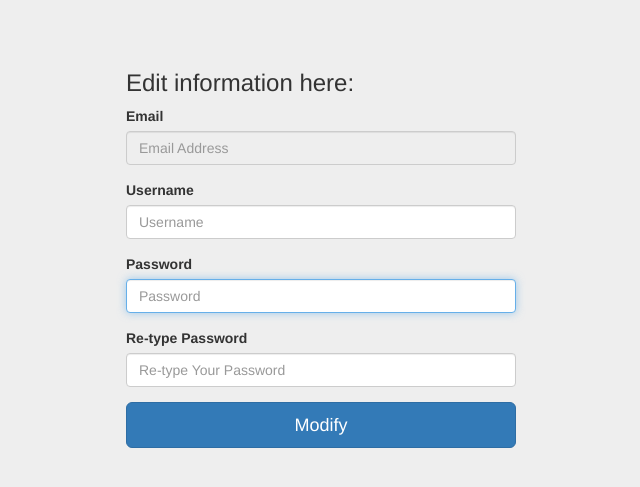
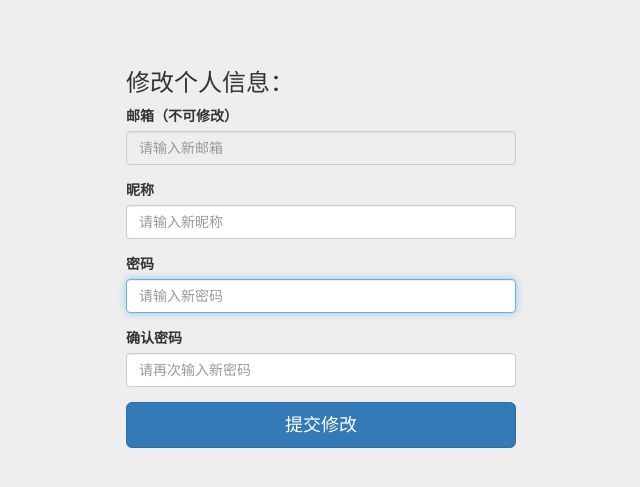
Before and after one commit to HugoZHL/ToyWeibo, a Flask app: template templates/edit_profile.html in a window 1280 px wide. Shown: the top 487 px of the page, without its empty margins (319-959 px from the left). Run offline with Flask 2, Linux system fonts and the light colour scheme; the template is opened without the code that fills it, so the values that code supplies are empty; some libraries are stand-ins or nearby versions.

Commit message:
improve current sites

```diff
--- a/templates/edit_profile.html
+++ b/templates/edit_profile.html
@@ -40,30 +40,30 @@
 
         <div class="form row">
             <form class="form-horizontal col-sm-offset-4 col-md-offset-4 col-lg-offset-4" id="register_form" method="post">
-                <h3 class="form-title">Edit information here:</h3>
+                <h3 class="form-title">修改个人信息：</h3>
                 <div class="col-sm-6 col-md-6 col-lg-6">
                     <div class="form-group">
-                        <label>Email</label>
+                        <label>邮箱（不可修改）</label>
                         <i class="fa fa-envelope fa-lg"></i>
-                        <input class="form-control" type="email" placeholder="Email Address" name="email" value="{{ infos['email'] }}" disabled/>
+                        <input class="form-control" type="email" placeholder="请输入新邮箱" name="email" value="{{ infos['email'] }}" disabled/>
                     </div>
                     <div class="form-group">
-                        <label>Username</label>
+                        <label>昵称</label>
                         <i class="fa fa-user fa-lg"></i>
-                        <input class="form-control" type="text" value="{{ infos['username'] }}" placeholder="Username" required/>
+                        <input class="form-control" type="text" value="{{ infos['username'] }}" placeholder="请输入新昵称" required/>
                     </div>
                     <div class="form-group">
-                        <label>Password</label>
+                        <label>密码</label>
                         <i class="fa fa-lock fa-lg"></i>
-                        <input class="form-control" type="password" placeholder="Password" id="register_password" name="password" required autofocus="autofocus"/>
+                        <input class="form-control" type="password" placeholder="请输入新密码" id="register_password" name="password" required autofocus="autofocus"/>
                     </div>
                     <div class="form-group">
-                        <label>Re-type Password</label>
+                        <label>确认密码</label>
                         <i class="fa fa-check fa-lg"></i>
-                        <input class="form-control" type="password" placeholder="Re-type Your Password" name="rpassword" required/>
+                        <input class="form-control" type="password" placeholder="请再次输入新密码" name="rpassword" required/>
                     </div>
                     <div class="form-group">
-                        <button class="btn btn-lg btn-primary btn-block" type="submit">Modify</button>
+                        <button class="btn btn-lg btn-primary btn-block" type="submit">提交修改</button>
                     </div>
 
     {% if error != None %}
```
Also changed, not shown: templates/profile.html (+6 -1 lines), templates/searchresult.html (+4 -4 lines).
